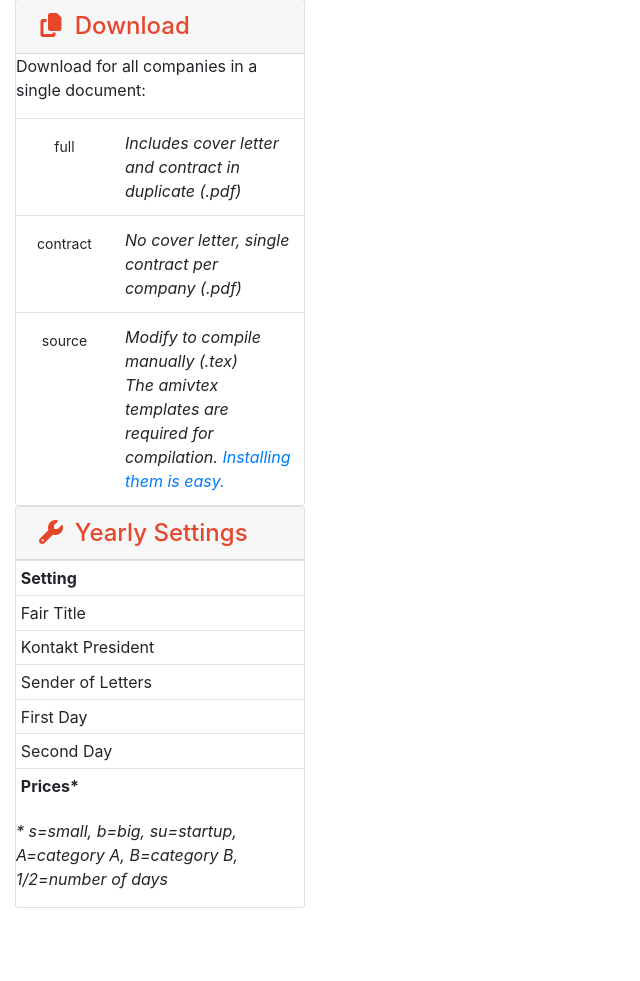
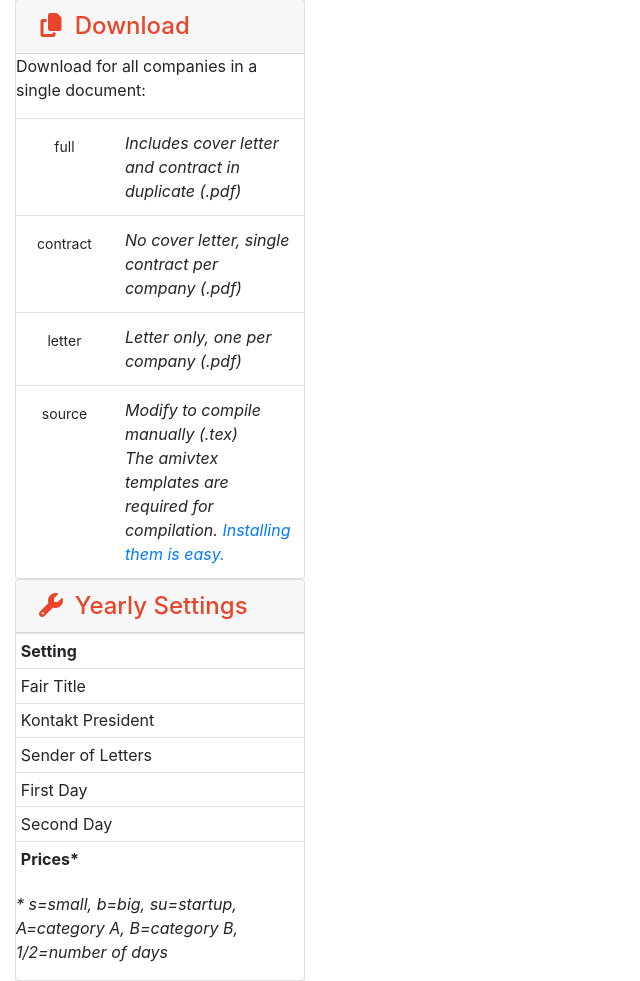
Before and after one commit to patricwi/contractor, a Flask app: template contractor/templates/main.html in a window 1280 px wide. Shown: the part 711-1692 px from the top of the page, without its empty margins (0-640 px from the left). Before the commit the page ends 1619 px from the top, so only its background shows below. Run offline with Flask 2, Linux system fonts and the light colour scheme; the template is opened without the code that fills it, so the values that code supplies are empty; parts of the project's set-up code (start-up, migrations or seed data) failed here and were passed over; some libraries are stand-ins or nearby versions.

Commit message:
Option to create cover letter only
* Updated website and tex files to only create the letter and only the letter

* Clean up comments and debug outputs

* changed kontakt dates

```diff
--- a/app.py
+++ b/app.py
@@ -110,6 +110,7 @@ def send_contracts(output_format, company_id=None):
 
     # Get yearly settings
     yearly = app.config['YEARLY_SETTINGS']
+    letter_only = (output_format == "letter")
 
     options = dict(
         # Data
@@ -124,8 +125,8 @@ def send_contracts(output_format, company_id=None):
 
         # Output options
         contract_only=contract_only,
+        letter_only = letter_only
     )
-
     if (output_format == "tex"):
         return send(TEX.render_template('contract.tex', **options))
     else:
--- a/contractor/templates/download.html
+++ b/contractor/templates/download.html
@@ -24,6 +24,17 @@
   </td>
   <td><i>No cover letter, single contract per company (.pdf)</i></td>
 </tr>
+<!-- I edited things here -->
+<tr>
+  <td>
+    <a class="btn btn-primary-outline btn-sm btn-block"
+       href={{ url_for('send_contracts', output_format='letter') }}>
+      letter
+    </a>
+  </td>
+  <td><i>Letter only, one per company (.pdf)</i></td>
+</tr>
+<!-- End -->
 <tr>
   <td>
     <a class="btn btn-primary-outline btn-sm btn-block"
```
Also changed, not shown: contractor/settings.py (+4 -4 lines), 1 other file.
